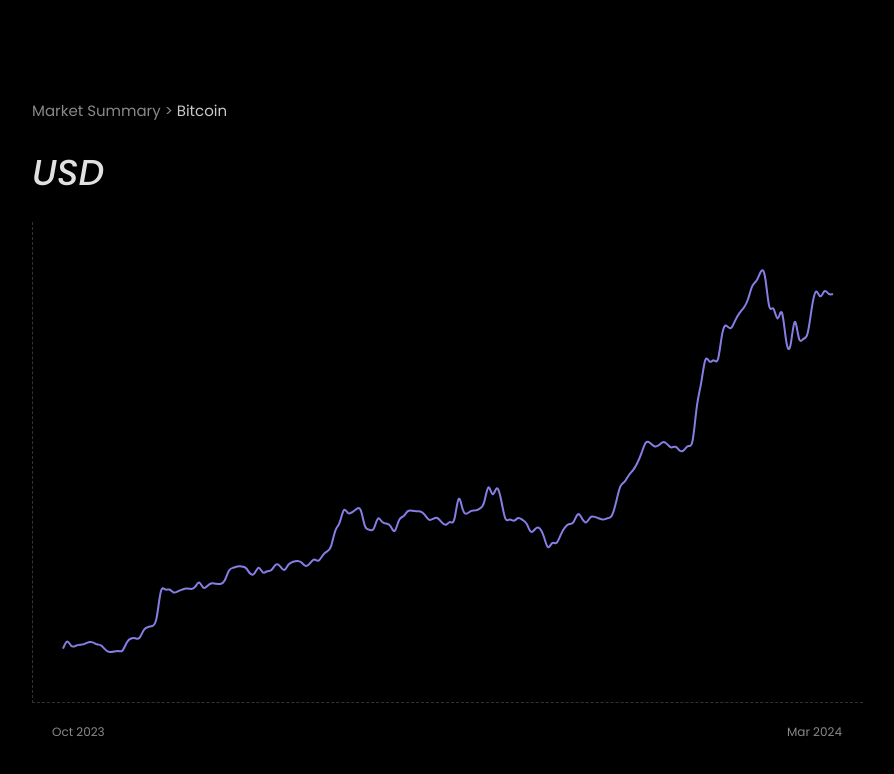
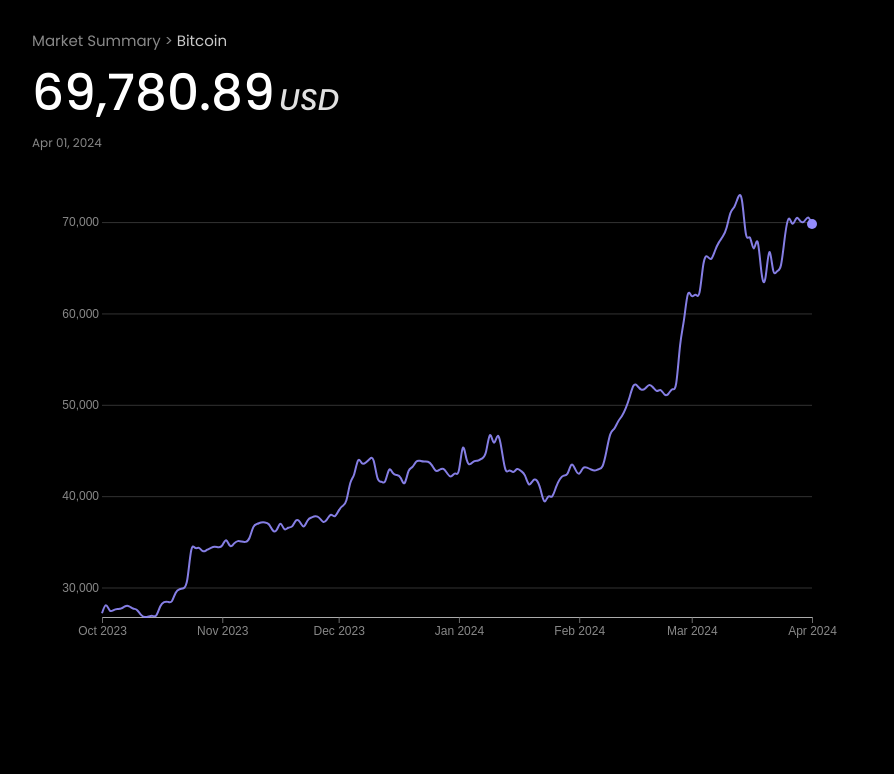
Before and after one commit to kyoungminSong/Kyoungmin_week04_linechart, a website built with Vite: page index.html in a window 1280 px wide. Shown: the whole page, without its empty margins (193-1087 px from the left). Built offline with nearby package versions, Linux system fonts and the light colour scheme.

Commit message:
modified

```diff
--- a/index.html
+++ b/index.html
@@ -22,7 +22,7 @@
       <div class="b-price">
         <span id="price"></span> <span id="unit">USD</span>
       </div>
-      <div class="b-date"></div>
+      <div class="b-date" id="date"></div>
     </div>
 
     <!-- SVG container -->
@@ -33,9 +33,9 @@
     <!-- <script type="module" src="/src/viz.js"></script> -->
     <!-- <script type="module" src="/src/viz_interaction.js"></script> -->
 
-    <div class="date">
+    <!-- <div class="date">
       <div id="date-start">Oct 2023</div>
       <div id="date-end">Mar 2024</div>
-    </div>
+    </div> -->
   </body>
 </html>
--- a/src/main.css
+++ b/src/main.css
@@ -7,11 +7,11 @@
   text-rendering: optimizeLegibility;
   -webkit-font-smoothing: antialiased;
   -moz-osx-font-smoothing: grayscale;
-  background-color: black;
+  background-color: rgb(0, 0, 0);
 }
 
 .summary {
-  margin-top: 100px;
+  margin-top: 30px;
   width: 95%;
   max-width: 830px;
   margin-left: auto;
@@ -29,29 +29,30 @@
 
 .summary .b-price {
   margin-top: 3px;
+  color: #ffffff;
 }
 
 .summary .b-price #price {
-  font-size: 54px;
+  font-size: 50px;
   font-weight: 500;
 }
 
 .summary .b-price #unit {
-  font-size: 36px;
+  font-size: 30px;
   color: #e1e1e1;
   font-weight: 500;
   font-style: italic;
 }
 
 .summary .b-date {
-  font-size: 16px;
+  font-size: 12px;
   color: #888;
   margin-top: 3px;
 }
 
 #svg-container {
-  border-bottom: 1.5px dashed rgb(255, 255, 255, 0.2);
-  border-left: 1.5px dashed rgb(255, 255, 255, 0.2);
+  /* border-bottom: 1.5px dashed rgb(255, 255, 255, 0.2);
+  border-left: 1.5px dashed rgb(255, 255, 255, 0.2); */
   margin-top: 15px;
   width: 95%;
   max-width: 830px;
@@ -60,7 +61,7 @@
   margin-right: auto;
 }
 
-.date {
+/* .date {
   display: flex;
   justify-content: space-between;
   margin-top: 20px;
@@ -80,4 +81,4 @@
   font-size: 12px;
   color: #888;
   margin-right: 20px;
-}
+} */
--- a/src/starter.js
+++ b/src/starter.js
@@ -10,16 +10,29 @@
 let width = parseInt(d3.select("#svg-container").style("width"));
 let height = parseInt(d3.select("#svg-container").style("height"));
 // console.log(height);
-const margin = { top: 50, right: 30, bottom: 50, left: 30 };
+const margin = { top: 30, right: 50, bottom: 30, left: 70 };
 
 // parsing & formatting
 const parseTime = d3.timeParse("%Y-%m-%dT00:00:00Z");
+const formatXAxis = d3.timeFormat("%b %Y");
+const formatDate = d3.timeFormat("%b %d, %Y");
+const formatPrice = d3.format(",.2f");
 
 // scale
 const xScale = d3.scaleTime().range([margin.left, width - margin.right]);
 const yScale = d3.scaleLinear().range([height - margin.bottom, margin.top]);
 
 // axis
+const xAxis = d3
+  .axisBottom(xScale)
+  .ticks(6)
+  .tickFormat((d) => formatXAxis(d))
+  .tickSizeOuter(0);
+
+const yAxis = d3
+  .axisLeft(yScale)
+  .ticks(6)
+  .tickSize(-width + margin.right + margin.left);
 
 // line
 
@@ -36,6 +49,8 @@
 //  data (d3.csv)
 
 let data = [];
+let lastValue;
+let path, circle;
 
 d3.json("data/bitcoin-data.json").then((raw_data) => {
   data = raw_data.map((d) => {
@@ -43,14 +58,30 @@
     return d;
   });
 
+  // console.log(data[data.length - 1]);
+  // console.log(data.length);
+
   // scale
   xScale.domain(d3.extent(data, (d) => d.date_parsed));
   yScale.domain(d3.extent(data, (d) => d.price));
 
-  console.log(d3.extent(data, (d) => d.price));
+  // console.log(d3.extent(data, (d) => d.date_parsed));
+
+  // axis
+  svg
+    .append("g")
+    .attr("class", "x-axis")
+    .attr("transform", `translate(0, ${height - margin.bottom})`)
+    .call(xAxis);
+
+  svg
+    .append("g")
+    .attr("class", "y-axis")
+    .attr("transform", `translate(${margin.left}, 0)`)
+    .call(yAxis);
 
   //path
-  svg
+  path = svg
     .append("path")
     .datum(data)
     .attr("d", line)
@@ -58,4 +89,47 @@
     .attr("stroke", "rgb(148, 140, 253)")
     .attr("opacity", 0.9)
     .attr("stroke-width", 2);
+
+  //last value
+  lastValue = data[data.length - 1];
+  // console.log(lastValue);
+
+  d3.select("#price").text(formatPrice(lastValue.price));
+  d3.select("#date").text(formatDate(lastValue.date_parsed));
+
+  circle = svg
+    .append("circle")
+    .attr("cx", xScale(lastValue.date_parsed))
+    .attr("cy", yScale(lastValue.price))
+    .attr("r", 5)
+    .attr("fill", "rgb(148, 140, 253)");
 });
+
+//resize
+window.addEventListener("resize", () => {
+  width = parseInt(d3.select("#svg-container").style("width"));
+  height = parseInt(d3.select("#svg-container").style("height"));
+
+  // console.log(width);
+
+  xScale.range([margin.left, width - margin.right]);
+  yScale.range([height - margin.bottom, margin.top]);
+
+  line.x((d) => xScale(d.date_parsed)).y((d) => yScale(d.price));
+
+  path.attr("d", line);
+
+  circle
+    .attr("cx", xScale(lastValue.date_parsed))
+    .attr("cy", yScale(lastValue.price));
+
+  d3.select(".x-axis")
+    .attr("transform", `translate(0, ${height - margin.bottom})`)
+    .call(xAxis);
+
+  yAxis.tickSize(-width + margin.right + margin.left);
+
+  d3.select(".y-axis")
+    .attr("transform", `translate(${margin.left}, 0)`)
+    .call(yAxis);
+});
--- a/src/viz.css
+++ b/src/viz.css
@@ -1,18 +1,24 @@
 #svg {
-  background-color: black;
+  background-color: rgb(0, 0, 0);
   width: 100%;
   height: 100%;
 }
 
 .tick {
-  font-size: 15px;
+  font-size: 12px;
   color: #888;
+  stroke-width: 0.8px;
 }
 
 .y-axis .domain {
   display: none;
 }
 
+.x-axis .domain {
+  stroke: #ababab;
+}
+
 .y-axis .tick line {
-  stroke: #dfdfdf;
+  stroke: #ababab;
+  stroke-width: 0.3px;
 }
```
Also changed, not shown: public/data/bitcoin-data.json (+2 -1 lines).
